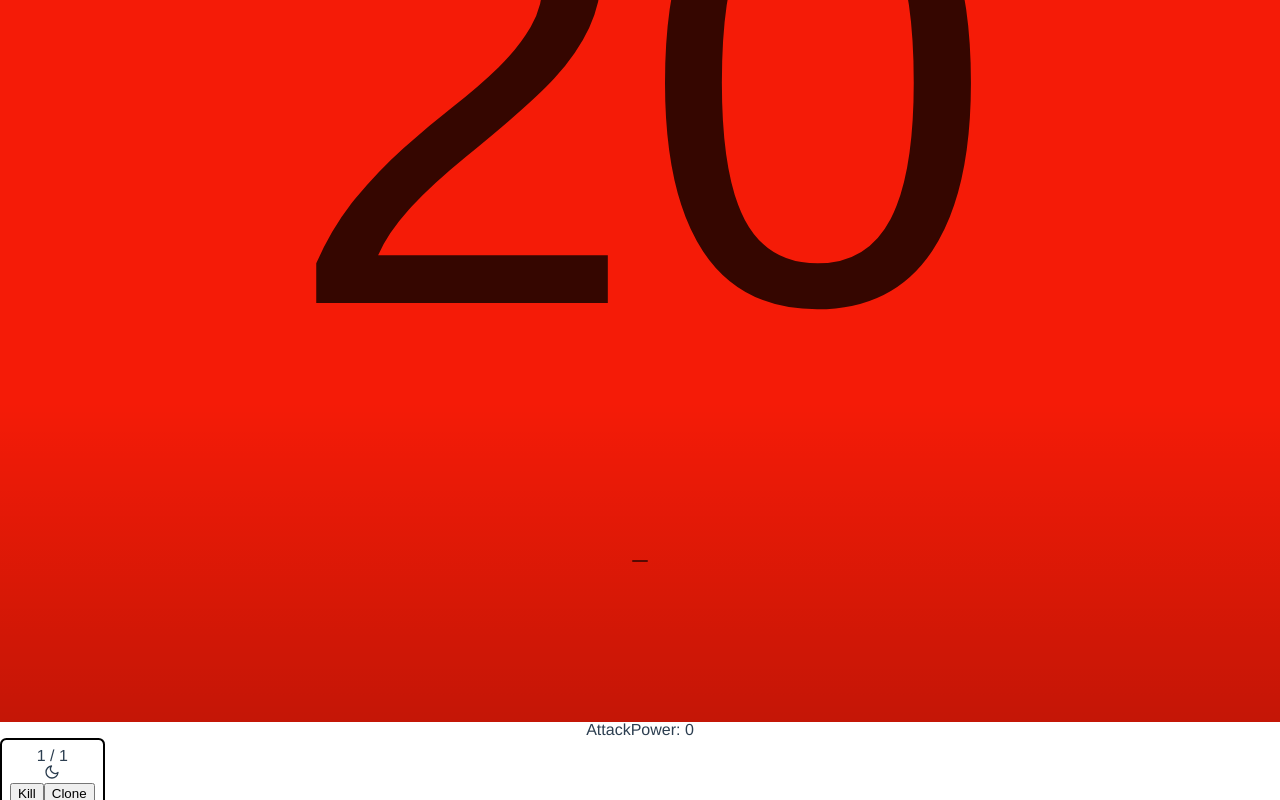
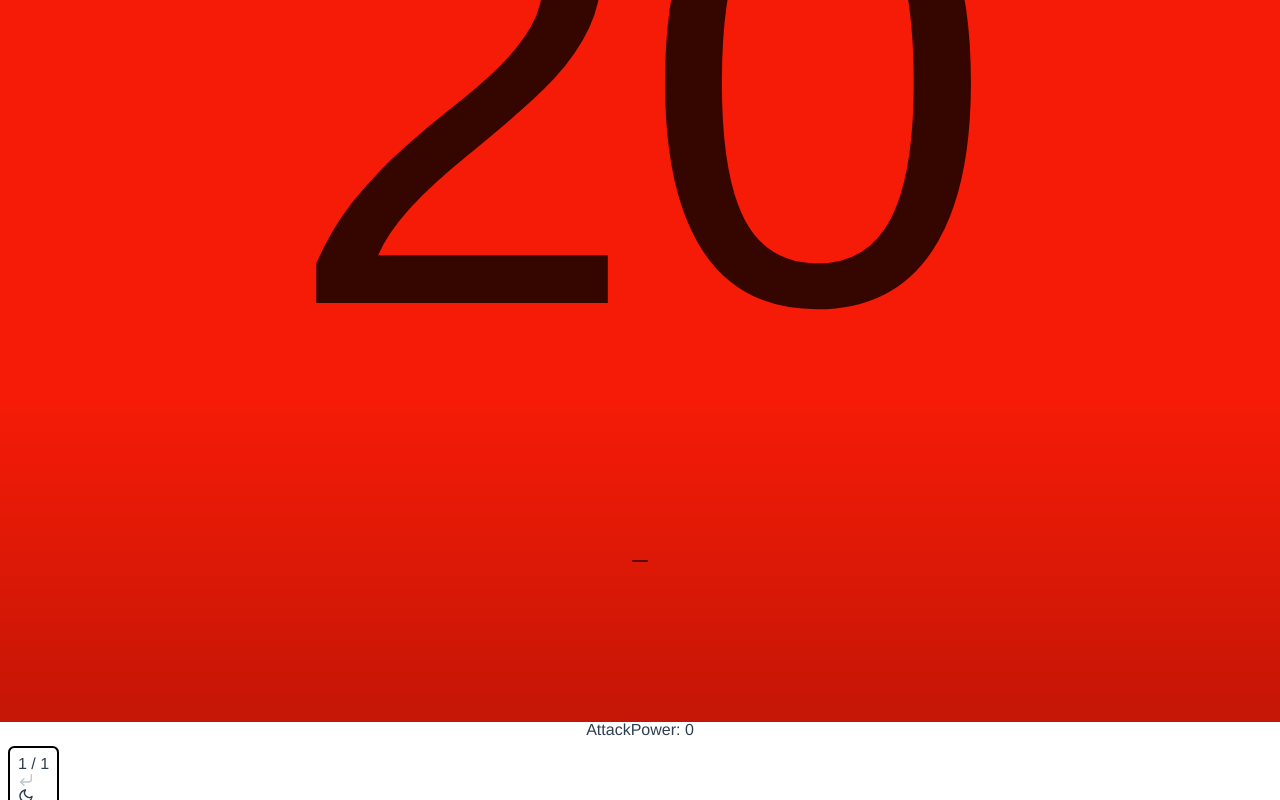
Before and after one commit to h2xd/mtg-token, a Vue app: page / in a window 1280 px wide. Both pictures are taken after a click on the button "Create 1/1 Token". Shown: the part 558-1358 px from the top of the page. Built offline with nearby package versions, Linux system fonts and the light colour scheme.

Commit message:
feat(icon): add icon animation

```diff
--- a/src/App.vue
+++ b/src/App.vue
@@ -58,16 +58,6 @@ export default defineComponent({
   --transition: all 300ms ease-in-out;
 }
 
-@keyframes iconKeyFrames {
-  0% {
-    stroke-dashoffset: 70;
-  }
-
-  100% {
-    stroke-dashoffset: 0;
-  }
-}
-
 #app {
   font-family: Avenir, Helvetica, Arial, sans-serif;
   -webkit-font-smoothing: antialiased;
--- /dev/null
+++ b/src/components/base/Icon.vue
@@ -0,0 +1,57 @@
+<template>
+  <div class="container">
+    <span class="base underlay">
+      <slot name="default" />
+    </span>
+    <span :class="['base', 'overlayed', active && 'active']">
+      <slot name="default" />
+    </span>
+  </div>
+</template>
+
+<script lang="ts">
+import { defineComponent } from "vue"
+
+export default defineComponent({
+  props: {
+    active: {
+      type: Boolean,
+      default: false,
+    },
+  },
+})
+</script>
+
+<style>
+.container {
+  position: relative;
+}
+
+.base,
+.base svg {
+  display: block;
+  width: 1rem;
+  height: 1rem;
+}
+
+.underlay {
+  opacity: 0.3;
+}
+
+.overlayed {
+  position: absolute;
+  top: 0;
+  left: 0;
+}
+
+.overlayed svg {
+  stroke-dashoffset: 70;
+  stroke-dasharray: 70;
+  transition: all 500ms ease-in-out;
+}
+
+.active svg {
+  stroke-dashoffset: 0;
+  stroke-dasharray: 70;
+}
+</style>
--- a/src/components/token/TokenCardDetail.vue
+++ b/src/components/token/TokenCardDetail.vue
@@ -1,14 +1,14 @@
 <template>
-  <component :is="is" class="card" v-if="token">
+  <component :is="is" :class="['card', token.isTapped && 'tapped']" v-if="token">
     <div>{{ token.power }} / {{ token.toughness }}</div>
 
     <div>
-      <CornerDownLeftIcon class="icon" v-if="token.isTapped" />
-      <MoonIcon class="icon" v-if="token.hasSummoningSickness" />
+      <Icon :active="token.isTapped"><CornerDownLeftIcon /></Icon>
+      <Icon :active="token.hasSummoningSickness"><MoonIcon /></Icon>
     </div>
 
-    <button @click="$emit('death', token)">Kill</button>
-    <button @click="$emit('copy', token)">Clone</button>
+    <!--    <button @click="$emit('death', token)">Kill</button>-->
+    <!--    <button @click="$emit('copy', token)">Clone</button>-->
   </component>
 </template>
 
@@ -16,12 +16,14 @@
 import { defineComponent, PropType } from "vue"
 import { TokenCreature } from "../../entities/TokenCreature"
 
+import Icon from "../base/Icon.vue"
 import CornerDownLeftIcon from "../../assets/svg/corner-down-left.svg"
 import MoonIcon from "../../assets/svg/moon.svg"
 
 export default defineComponent({
   name: "TokenCardDetail",
   components: {
+    Icon,
     CornerDownLeftIcon,
     MoonIcon,
   },
@@ -40,13 +42,13 @@ export default defineComponent({
   padding: var(--space-m);
   border: var(--border-width) solid #000;
   border-radius: var(--border-radius);
+  margin: var(--space-m);
+  transition: var(--transition);
 }
 
-.icon {
-  width: 1rem;
-  height: 1rem;
-  stroke-dasharray: 70;
-  stroke-dashoffset: 70;
-  animation: iconKeyFrames 2s ease-in-out 0s 1 forwards;
+.tapped {
+  transform: rotate(5deg);
+  opacity: 0.5;
+  filter: grayscale(1);
 }
 </style>
```
